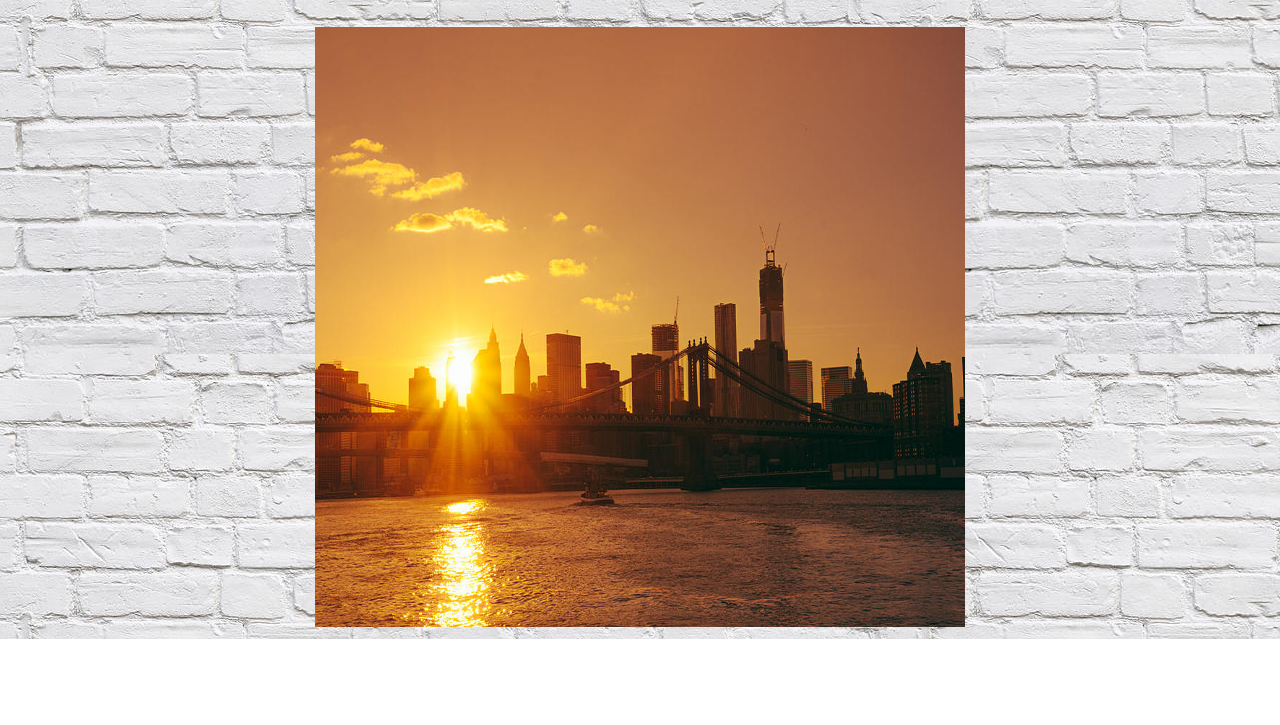
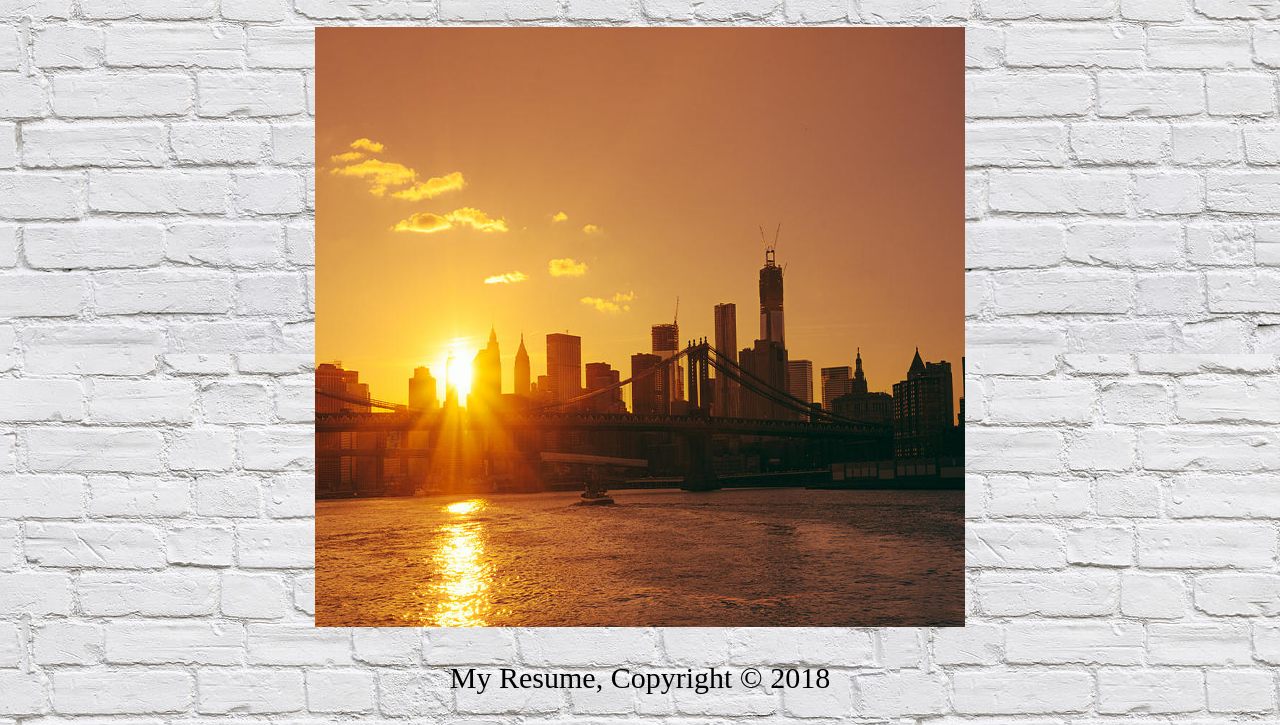
Before and after one commit to SGlaser1/Sarah-s-Virtual-Resume, a plain HTML site: page Sarah's Virtual Resume/contactme.html in a window 1280 px wide. Shown: the part 243-968 px from the top of the page. Before the commit the page ends 882 px from the top, so only its background shows below. Drawn offline with Linux system fonts and the light colour scheme.

Commit message:
Add files via upload

```diff
--- a/Sarah's Virtual Resume/contactme.html
+++ b/Sarah's Virtual Resume/contactme.html
@@ -27,3 +27,11 @@
 		<p>Email: SGlaser@lions.molloy.edu</p>
 		<p>Phone Number: (631) 379-1905</p><br>
 		<img src = "sunset.jpg" width = "650" height = "600" alt = "me">
+	</id>
+	</nav>
+		<footer>
+			<p> My Resume, Copyright &copy; 2018</p>
+		</footer>
+
+</body>
+</html>
```
Also changed, not shown: Sarah's Virtual Resume/index.html (+3 -0 lines), Sarah's Virtual Resume/myexperience.html (+4 -0 lines), Sarah's Virtual Resume/resume.html (+6 -0 lines).
